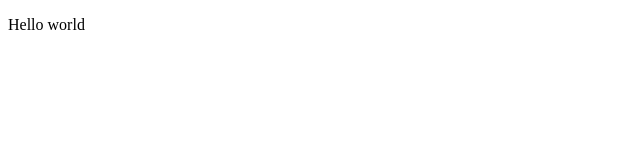
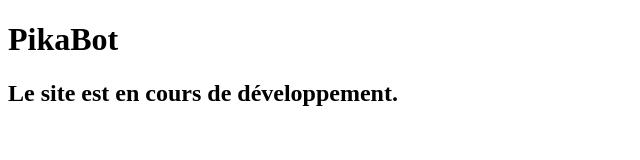
Before and after one commit to MisterEvans78/MisterEvans78.github.io, a plain HTML site: page index.html in a window 1280 px wide. Shown: the whole page, without its empty margins (0-640 px from the left). Drawn offline with Linux system fonts and the light colour scheme.

Commit message:
Update index.html

```diff
--- a/index.html
+++ b/index.html
@@ -5,6 +5,12 @@
     <title>Mon site Web</title>
 </head>
 <body>
-    <p>Hello world</p>
+    <header>
+        <h1>PikaBot</h1>
+    </header>
+
+    <article>
+        <h2>Le site est en cours de développement.</h2>
+    </article>
 </body>
 </html>
```
